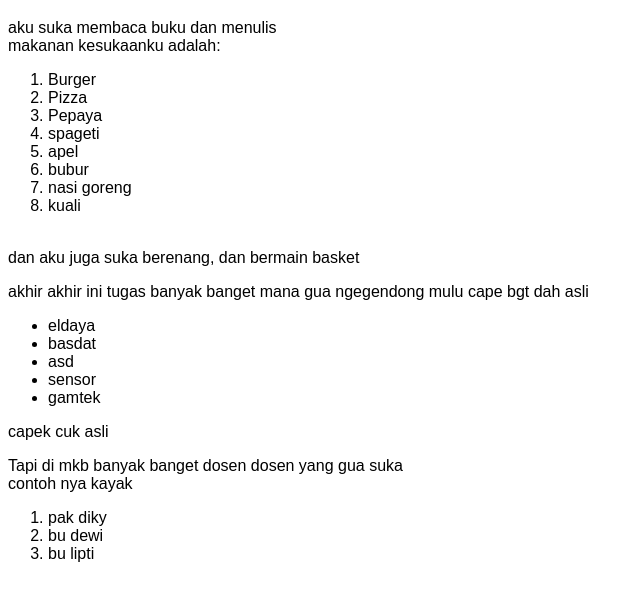
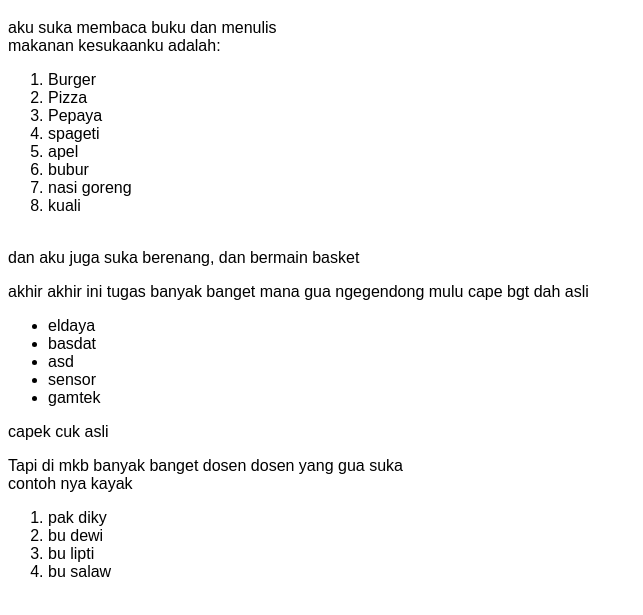
Before and after one commit to Hikam-Baidawih/test-repo, a plain HTML site: page index.html in a window 1280 px wide. Shown: the part 61-676 px from the top of the page, without its empty margins (0-643 px from the left). Drawn offline with Linux system fonts and the light colour scheme.

Commit message:
bu salwa

```diff
--- a/index.html
+++ b/index.html
@@ -50,6 +50,7 @@
             <li>pak diky</li>
             <li>bu dewi</li>
             <li>bu lipti</li>
+            <li>bu salaw</li>
         </ol>
     </p>
 </body>
```
